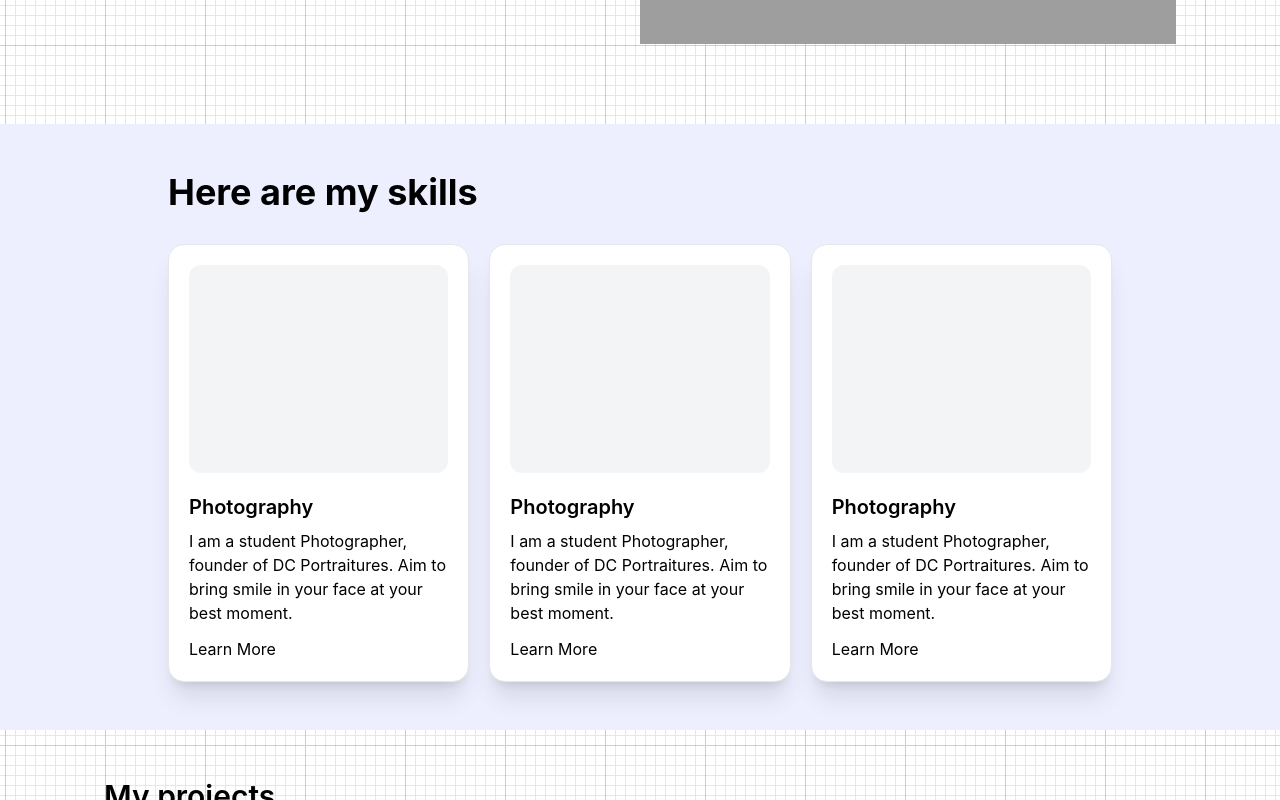
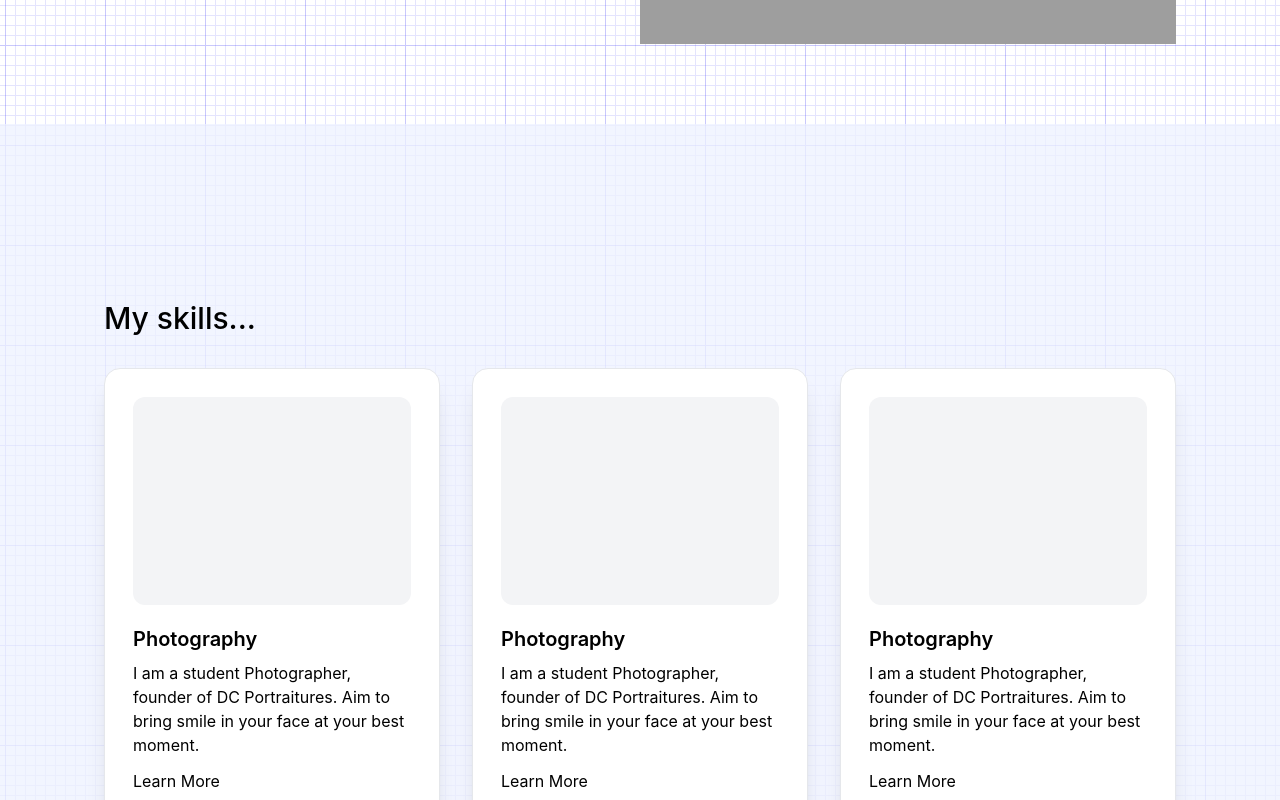
Before and after one commit to JedAdrianDenosta/next-portfolio, a Next.js app: page / in a window 1280 px wide. Shown: the part 660-1460 px from the top of the page. Built offline with nearby package versions, Linux system fonts and the light colour scheme; grey boxes are pictures that could not be loaded.

Commit message:
Add SkillsSection

```diff
--- a/components/pages/home/SkillsSection.jsx
+++ b/components/pages/home/SkillsSection.jsx
@@ -3,10 +3,10 @@ import skills from "../../../data/skills";
 
 const SkillsSection = () => {
   return (
-    <div className="bg-[#eeeffe]">
-      <div className="max-w-5xl mx-auto w-full px-10 py-12">
-        <h1 className="text-4xl font-bold mb-8">Here are my skills</h1>
-        <div className="grid grid-cols-3 gap-5">
+    <div className=" bg-indigo-50/75">
+      <div className="max-w-6xl mx-auto w-full px-10 py-44">
+        <h1 className="text-3xl font-medium mb-8">My skills...</h1>
+        <div className="grid grid-cols-3 gap-8">
           {skills.map((skill, i) => {
             return (
               <SkillCard
@@ -24,7 +24,7 @@ const SkillsSection = () => {
 
 const SkillCard = ({ image, title, description, learnMoreCallback }) => {
   return (
-    <div className="bg-white border rounded-2xl overflow-hidden p-5 shadow-xl">
+    <div className="bg-white border rounded-2xl overflow-hidden p-7 shadow-xl">
       <div className="bg-gray-100 rounded-xl h-52"></div>
       <h2 className="mt-5 font-semibold text-xl">{title}</h2>
       <p className="mt-2">{description}</p>
```
